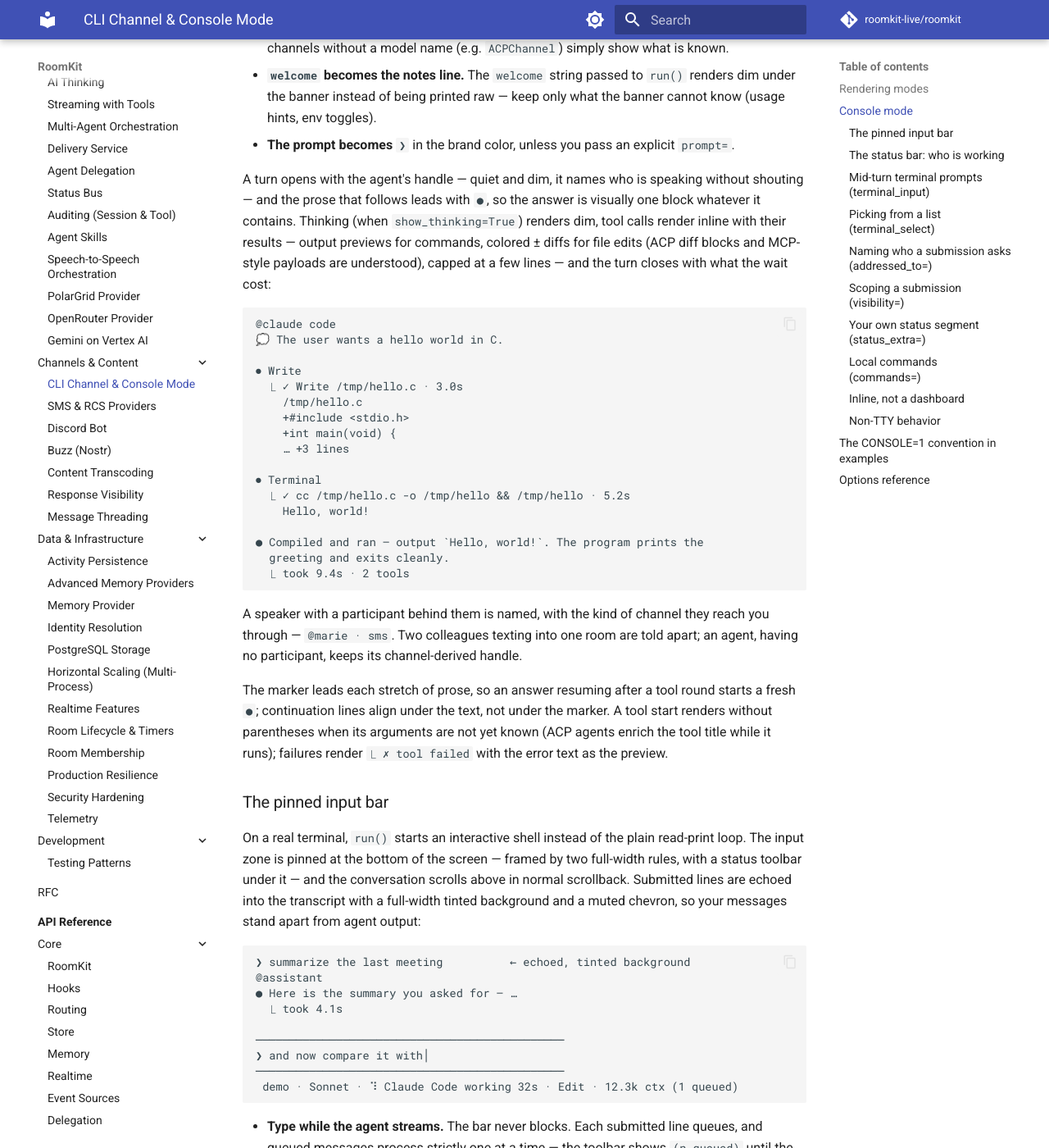
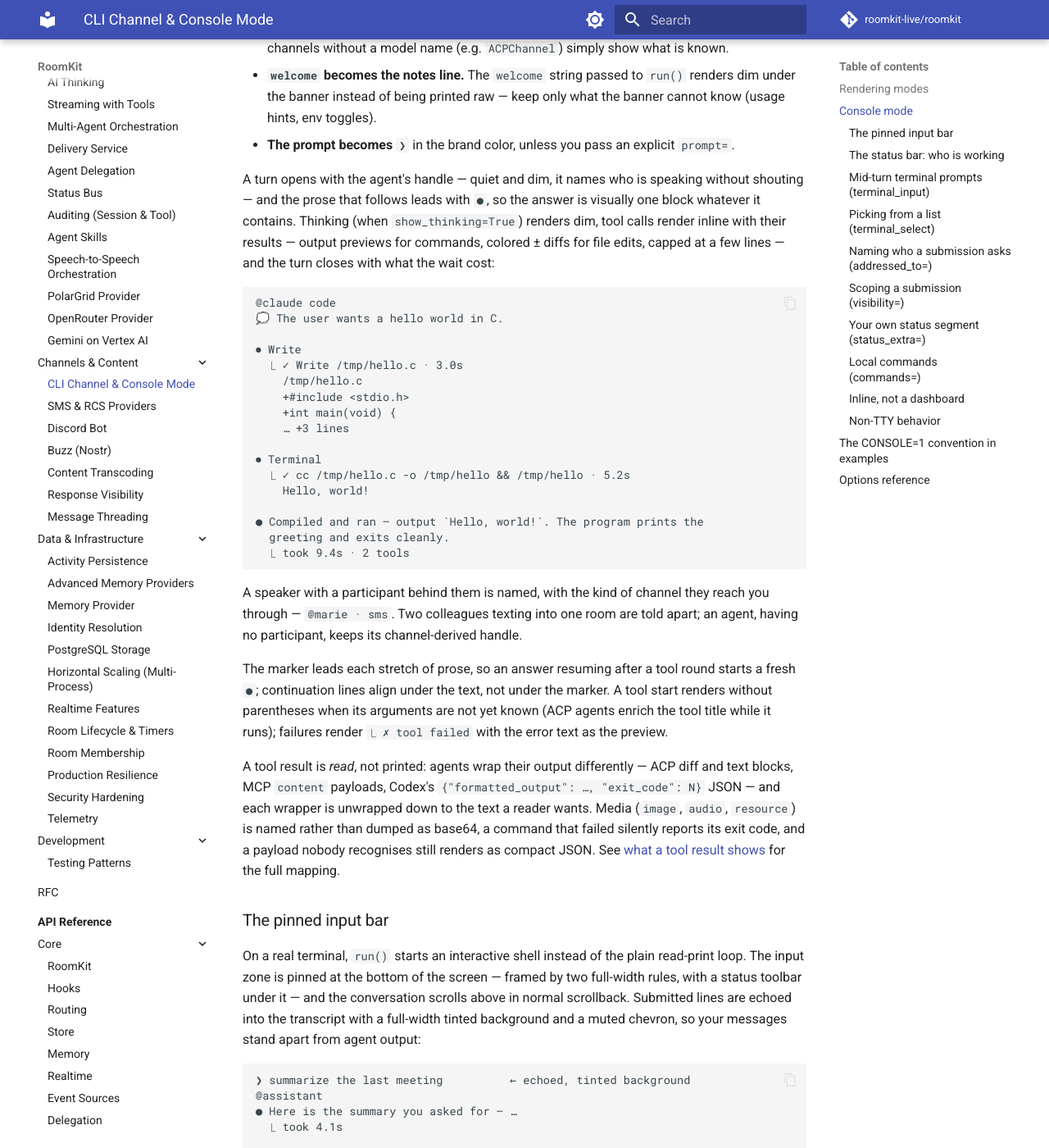
Before and after one commit to roomkit-live/roomkit-docs, an MkDocs documentation site: the page built from docs/guides/cli-channel.md, in a window 1280 px wide and 1400 px high, scrolled down 1702 px. Shown: the whole window at 82% size. Built offline with MkDocs 1.6.1 and Material for MkDocs 9.7.7, drawn with Linux system fonts in a browser that asks for light colours; comment, search, counter and statistics services are not loaded.

Commit message:
docs(cli): explain tool result rendering

````diff
--- a/docs/guides/cli-channel.md
+++ b/docs/guides/cli-channel.md
@@ -84,9 +84,8 @@ A turn opens with the agent's handle — quiet and dim, it names who is
 speaking without shouting — and the prose that follows leads with `●`, so
 the answer is visually one block whatever it contains. Thinking (when
 `show_thinking=True`) renders dim, tool calls render inline with their
-results — output previews for commands, colored ± diffs for file edits (ACP
-diff blocks and MCP-style payloads are understood), capped at a few lines —
-and the turn closes with what the wait cost:
+results — output previews for commands, colored ± diffs for file edits,
+capped at a few lines — and the turn closes with what the wait cost:
 
 ```text
 @claude code
@@ -118,6 +117,15 @@ round starts a fresh `●`; continuation lines align under the text, not under
 the marker. A tool start renders without parentheses when its arguments are
 not yet known (ACP agents enrich the tool title while it runs); failures
 render `⎿ ✗ tool failed` with the error text as the preview.
+
+A tool result is *read*, not printed: agents wrap their output differently —
+ACP diff and text blocks, MCP `content` payloads, Codex's
+`{"formatted_output": …, "exit_code": N}` JSON — and each wrapper is unwrapped
+down to the text a reader wants. Media (`image`, `audio`, `resource`) is named
+rather than dumped as base64, a command that failed silently reports its exit
+code, and a payload nobody recognises still renders as compact JSON. See
+[what a tool result shows](acp-channel.md#what-a-tool-result-shows) for the
+full mapping.
 
 ### The pinned input bar
 
````
